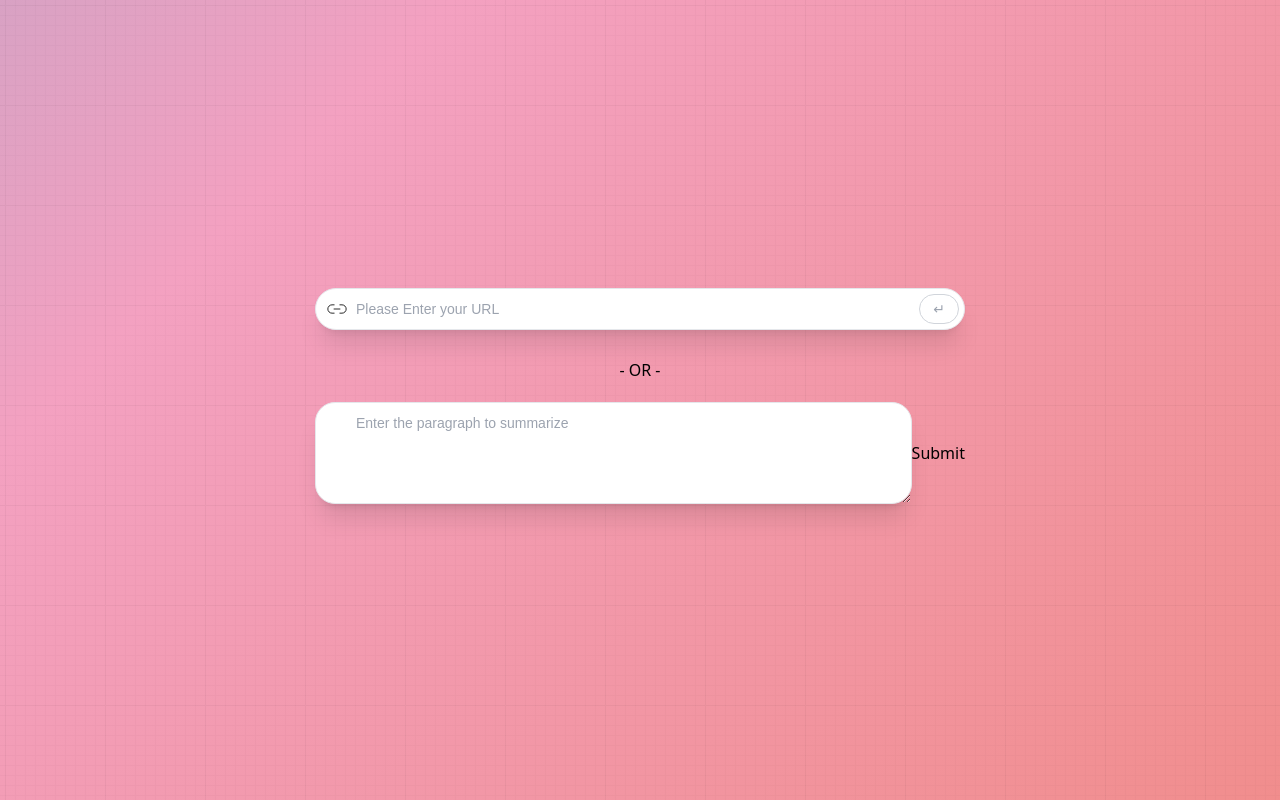
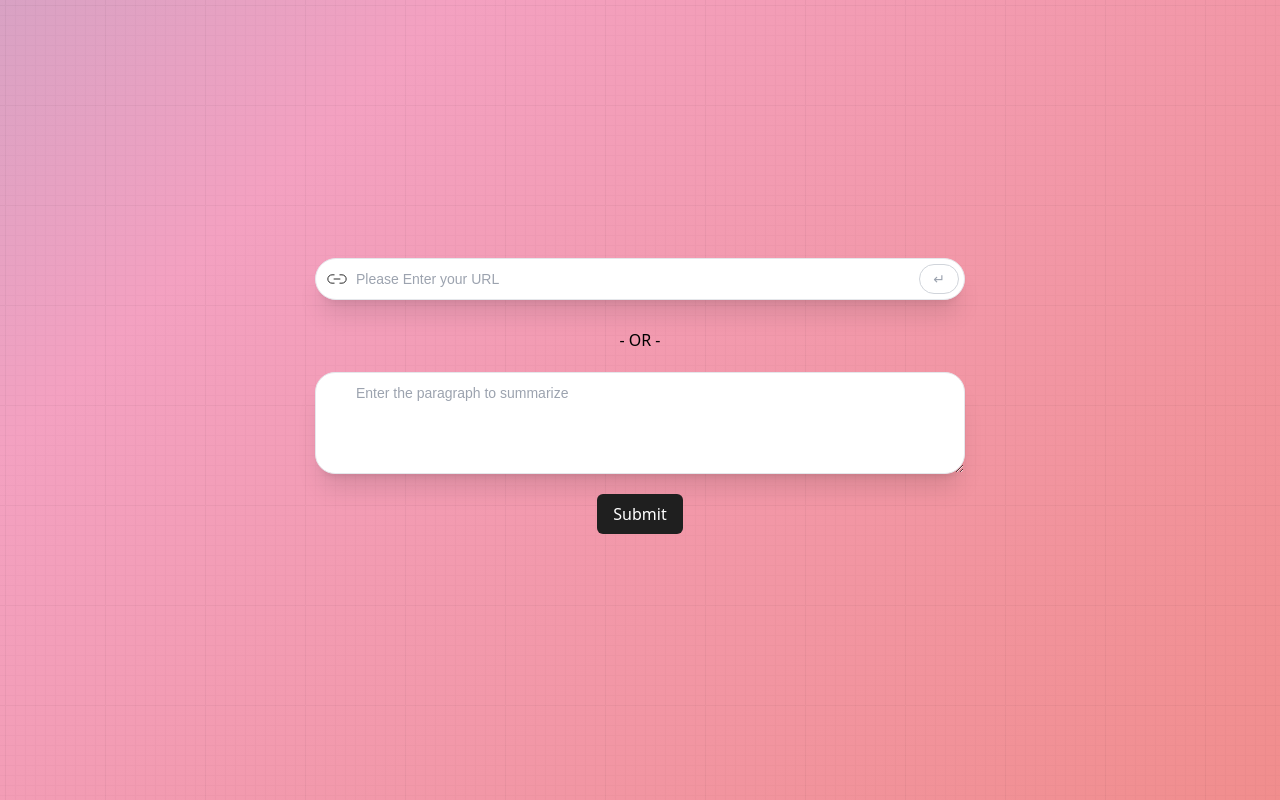
Before and after one commit to Shivraj-K09/Summarizer_A.I, a React (Vite) app: page /demo in a window 1280 px wide. Built offline with nearby package versions, Linux system fonts and the light colour scheme; a web font is replaced by a local one.

Commit message:
Update Demo.jsx textarea button

```diff
--- a/src/components/Demo.jsx
+++ b/src/components/Demo.jsx
@@ -182,7 +182,7 @@ const Demo = () => {
           {!showResults && (
             <form
               action=""
-              className="mb-2 w-[300px] md:w-[650px] inline-flex items-center justify-center"
+              className="mb-2 w-[300px] md:w-[650px] items-center justify-center flex flex-col"
               onSubmit={handleTextSubmit}
             >
               <textarea
@@ -196,7 +196,7 @@ const Demo = () => {
 
               <button
                 type="submit"
-                className="submit_btn-textarea peer-focus:border-gray-700 peer-focus:text-gray-700"
+                className="submit_btn-textarea peer-focus:border-gray-700 peer-focus:text-gray-700 mt-5 bg-[#1f1f1f] text-white px-4 py-2 rounded-md"
               >
                 Submit
               </button>
```
